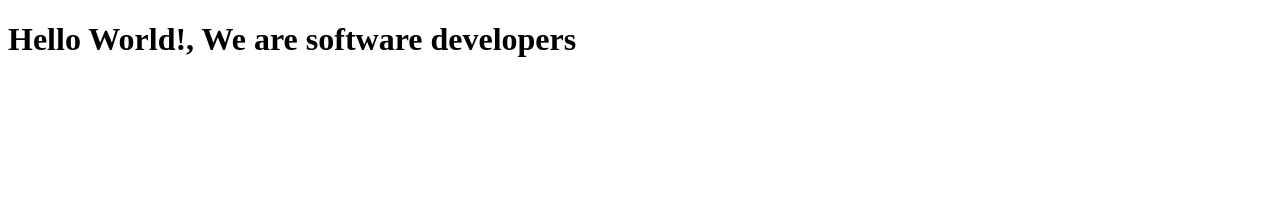
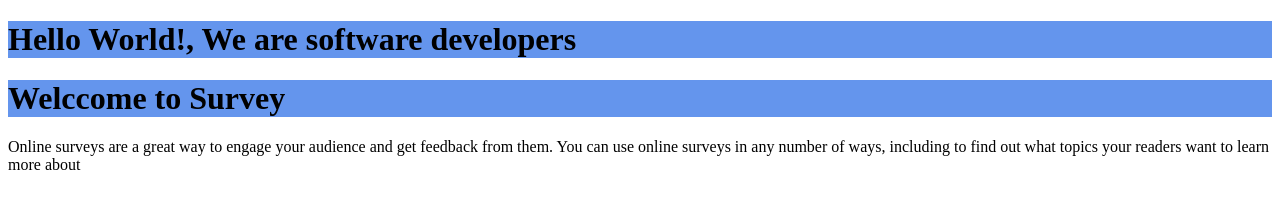
Before and after one commit to Leandro-Barretoo/Leandro_Vanel, a plain HTML site: page index.html in a window 1280 px wide. Drawn offline with Linux system fonts and the light colour scheme.

Commit message:
I changed the h1 and p

```diff
--- a/css/style.css
+++ b/css/style.css
@@ -0,0 +1,3 @@
+h1{
+    background-color: cornflowerblue;
+}
--- a/index.html
+++ b/index.html
@@ -5,9 +5,15 @@
     <title>Fork Me! FCC: Test Suite Template</title>
     <link rel="stylesheet" href="css/style.css">
   </head>
-
   <body>
     <h1>Hello World!, We are software developers</h1>
+    <h1 id="title">Welccome to Survey</h1>
+    <p id="description">
+      Online surveys are a great way to engage your
+       audience and get feedback from them. You can use online
+        surveys in any number of ways, including
+       to find out what topics your readers want to learn more about
+    </p>
     <script src="https://cdn.freecodecamp.org/testable-projects-fcc/v1/bundle.js"></script>
     <script  src="js/index.js"></script>
   </body>
```
